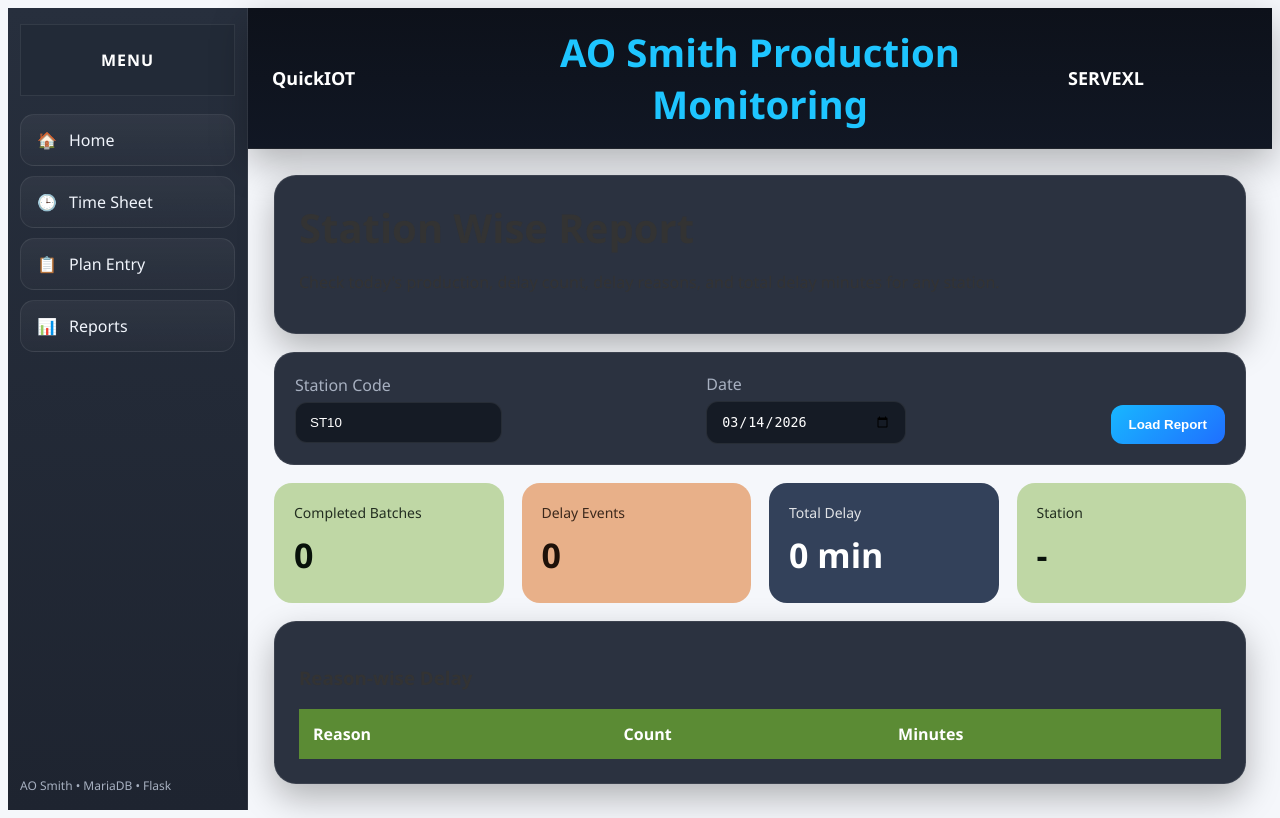
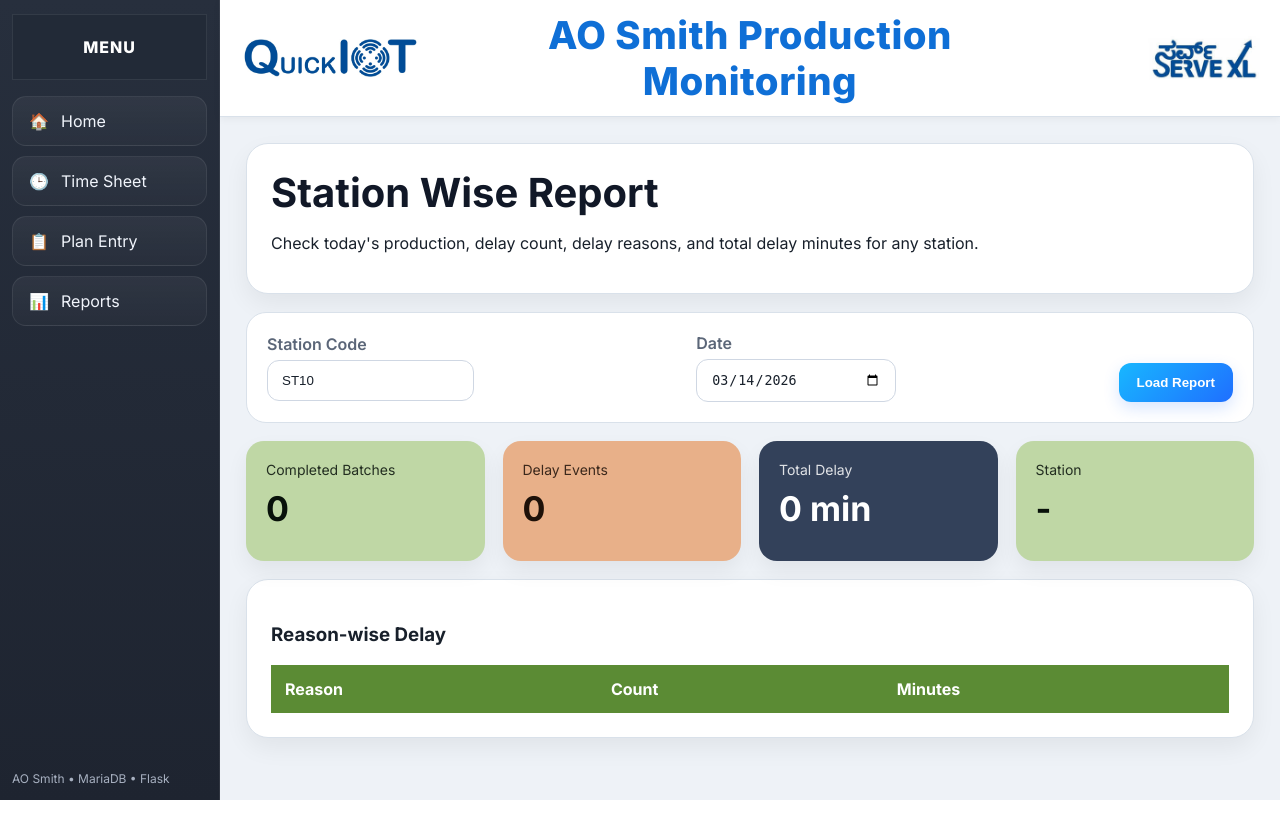
Before and after one commit to mkrishna9394-lab/AO-Smith, a Flask app: page /reports/ in a window 1280 px wide. Run offline with Flask 3, Linux system fonts and the light colour scheme; lists and menus that the app fills with data are empty; parts of the project's set-up code (start-up, migrations or seed data) failed here and were passed over.

Commit message:
css, layout

```diff
--- a/app/static/css/style.css
+++ b/app/static/css/style.css
@@ -1,43 +1,80 @@
 :root {
-  --bg: #1f2430;
-  --panel: #2b3240;
-  --panel-2: #303949;
-  --line: rgba(255,255,255,0.08);
-  --text: #f5f7fb;
-  --muted: #a7b0c0;
+  --bg: #eef2f7;
+  --sidebar-bg-1: #272f3d;
+  --sidebar-bg-2: #1e2430;
+  --sidebar-box: #222a37;
+  --line: rgba(255, 255, 255, 0.08);
+  --line-light: #d9e1ea;
+  --text: #18202b;
+  --muted: #6b7688;
   --green-soft: #bfd7a5;
   --green: #5d8f34;
   --peach: #e8b089;
   --navy: #33415a;
-  --shadow: 0 14px 35px rgba(0,0,0,.28);
+  --white: #ffffff;
+  --card-border: #cfd7e3;
+  --card-shadow: 0 10px 25px rgba(0, 0, 0, 0.08);
+  --soft-shadow: 0 2px 8px rgba(0, 0, 0, 0.05);
+  --title-blue: #0f6fd6;
+  --accent-blue: #18b7ff;
+  --accent-blue-2: #1f6fff;
 }
-* { box-sizing: border-box; }
+
+* {
+  box-sizing: border-box;
+}
+
+html,
 body {
-    background-color: #f5f7fb;
-    font-family: 'Segoe UI', Tahoma, Geneva, Verdana, sans-serif;
-    color: #333;
+  margin: 0;
+  padding: 0;
+  min-height: 100%;
+  font-family: 'Inter', sans-serif;
+  background: var(--bg);
+  color: var(--text);
 }
-.app-shell { display: flex; min-height: 100vh; }
+
+body {
+  background-color: var(--bg);
+}
+
+a {
+  color: inherit;
+}
+
+.app-shell {
+  display: flex;
+  min-height: 100vh;
+}
+
+/* SIDEBAR */
+
 .sidebar {
-  width: 240px;
-  background: linear-gradient(180deg, #272f3d, #1e2430);
+  width: 220px;
+  background: linear-gradient(180deg, var(--sidebar-bg-1), var(--sidebar-bg-2));
   border-right: 1px solid var(--line);
-  padding: 16px 12px;
+  padding: 14px 12px;
   display: flex;
   flex-direction: column;
   justify-content: space-between;
 }
+
 .menu-box {
-  background: #222a37;
+  background: var(--sidebar-box);
   color: #fff;
   font-weight: 800;
-  letter-spacing: .06em;
-  padding: 24px 18px;
+  letter-spacing: 0.06em;
+  padding: 22px 18px;
   text-align: center;
   border: 1px solid var(--line);
-  margin-bottom: 18px;
+  margin-bottom: 16px;
 }
-.sidebar-nav { display: grid; gap: 10px; }
+
+.sidebar-nav {
+  display: grid;
+  gap: 10px;
+}
+
 .nav-item {
   display: flex;
   align-items: center;
@@ -48,100 +85,453 @@ body {
   background: linear-gradient(180deg, rgba(255,255,255,0.05), rgba(255,255,255,0.02));
   border: 1px solid var(--line);
   border-radius: 14px;
-  transition: .25s ease;
+  transition: 0.25s ease;
 }
-.nav-item:hover { transform: translateX(4px); background: rgba(232,176,137,.14); }
-.nav-icon { width: 20px; text-align: center; }
-.sidebar-footer { color: var(--muted); font-size: 12px; }
-.main-content { flex: 1; }
+
+.nav-item:hover {
+  transform: translateX(4px);
+  background: rgba(232, 176, 137, 0.14);
+}
+
+.nav-icon {
+  width: 20px;
+  text-align: center;
+}
+
+.sidebar-footer {
+  color: #a7b0c0;
+  font-size: 12px;
+  padding-top: 10px;
+}
+
+/* MAIN */
+
+.main-content {
+  flex: 1;
+  background: var(--bg);
+}
+
+/* TOPBAR */
+
 .topbar {
   display: grid;
-  grid-template-columns: 180px 1fr 180px;
+  grid-template-columns: 220px 1fr 220px;
   align-items: center;
-  background: linear-gradient(180deg, #0d111a 0%, #111724 100%);
-  padding: 18px 24px;
-  border-bottom: 1px solid var(--line);
-  box-shadow: var(--shadow);
+  gap: 16px;
+  padding: 12px 20px;
+  background: var(--white);
+  border-bottom: 1px solid var(--line-light);
+  box-shadow: var(--soft-shadow);
 }
-.brand-left, .brand-right { font-size: 18px; font-weight: 800; color: #fff; }
+
+.brand-left,
+.brand-right {
+  display: flex;
+  align-items: center;
+}
+
+.brand-right {
+  justify-content: flex-end;
+}
+
 .brand-center {
   text-align: center;
   font-size: clamp(24px, 3vw, 42px);
   font-weight: 800;
-  color: #1ec5ff;
+  color: var(--title-blue);
+  letter-spacing: 0.5px;
 }
-.page-wrap { padding: 26px; }
-.narrow { max-width: 1400px; }
-.section-title-row, .filter-bar { display: flex; gap: 16px; justify-content: space-between; align-items: center; flex-wrap: wrap; }
-.section-title-row h1, .report-header-card h1, .panel-card h1 { margin: 0; font-size: 40px; }
+
+.top-logo {
+  display: block;
+  width: auto;
+  object-fit: contain;
+}
+
+.quick-logo {
+  max-height: 52px;
+  max-width: 180px;
+}
+
+.servexl-logo {
+  max-height: 46px;
+  max-width: 140px;
+}
+
+/* PAGE */
+
+.page-wrap {
+  padding: 26px;
+}
+
+.narrow {
+  max-width: 1600px;
+}
+
+.section-title-row,
+.filter-bar {
+  display: flex;
+  gap: 16px;
+  justify-content: space-between;
+  align-items: center;
+  flex-wrap: wrap;
+}
+
+.section-title-row h1,
+.report-header-card h1,
+.panel-card h1 {
+  margin: 0;
+  font-size: 40px;
+  color: #111827;
+}
+
 .primary-btn {
-  background: linear-gradient(135deg, #18b7ff, #1f6fff);
-  color: white; border: 0; padding: 12px 18px; border-radius: 12px; text-decoration: none; font-weight: 700; cursor: pointer;
+  background: linear-gradient(135deg, var(--accent-blue), var(--accent-blue-2));
+  color: white;
+  border: 0;
+  padding: 12px 18px;
+  border-radius: 12px;
+  text-decoration: none;
+  font-weight: 700;
+  cursor: pointer;
+  box-shadow: 0 6px 16px rgba(31, 111, 255, 0.18);
 }
+
+.primary-btn:hover {
+  opacity: 0.95;
+}
+
+/* DASHBOARD STATION GRID */
+
 .station-grid {
   display: grid;
   grid-template-columns: repeat(auto-fit, minmax(360px, 1fr));
-  gap: 28px;
+  gap: 26px;
   margin-top: 22px;
 }
+
 .station-card {
-  color: inherit; text-decoration: none; background: var(--panel); border: 1px solid var(--line); border-radius: 20px; overflow: hidden; box-shadow: var(--shadow);
+  color: inherit;
+  text-decoration: none;
+  background: var(--white);
+  border: 1px solid var(--card-border);
+  border-radius: 20px;
+  overflow: hidden;
+  box-shadow: var(--card-shadow);
 }
+
 .station-card-head {
-  background: var(--green-soft); color: #000; padding: 18px 24px; font-weight: 900; font-size: 24px;
+  background: var(--green-soft);
+  color: #000;
+  padding: 18px 24px;
+  font-weight: 900;
+  font-size: 24px;
 }
-.station-card-body { background: #eef0f3; color: #18202b; }
-.metric-row, .mini-line, .table-mini-header {
-  display: grid; grid-template-columns: 1fr 1fr; align-items: center; padding: 14px 18px; border-bottom: 1px solid #cad1d8;
+
+.station-card-body {
+  background: #f3f5f8;
+  color: #18202b;
 }
-.metric-row.split > div { display: flex; justify-content: space-between; gap: 10px; }
-.metric-row.compact { background: #f9fbff; }
-.metric-label { color: #4a5565; font-size: 14px; display: block; }
-.table-mini-header { background: #eac0a0; font-weight: 800; }
-.report-header-card, .panel-card, .list-card {
-  background: var(--panel); border: 1px solid var(--line); border-radius: 22px; padding: 24px; box-shadow: var(--shadow);
+
+.metric-row,
+.mini-line,
+.table-mini-header {
+  display: grid;
+  grid-template-columns: 1fr 1fr;
+  align-items: center;
+  padding: 14px 18px;
+  border-bottom: 1px solid #cad1d8;
 }
-.report-header-card { margin-bottom: 18px; }
-.filter-bar { background: var(--panel); padding: 20px; border-radius: 20px; border: 1px solid var(--line); margin-bottom: 18px; }
-.filter-bar label { display: block; color: var(--muted); margin-bottom: 6px; }
-.filter-bar input {
-  min-width: 200px; background: #151b25; color: #fff; border: 1px solid var(--line); border-radius: 12px; padding: 12px 14px;
+
+.metric-row.split > div {
+  display: flex;
+  justify-content: space-between;
+  gap: 10px;
 }
-.filter-action { align-self: end; }
+
+.metric-row.compact {
+  background: #f9fbff;
+}
+
+.metric-label {
+  color: #4a5565;
+  font-size: 14px;
+  display: block;
+}
+
+.table-mini-header {
+  background: #eac0a0;
+  font-weight: 800;
+}
+
+/* CARDS / PANELS */
+
+.report-header-card,
+.panel-card,
+.list-card {
+  background: var(--white);
+  border: 1px solid var(--line-light);
+  border-radius: 22px;
+  padding: 24px;
+  box-shadow: 0 10px 25px rgba(0, 0, 0, 0.06);
+}
+
+.report-header-card {
+  margin-bottom: 18px;
+}
+
+.filter-bar {
+  background: var(--white);
+  padding: 20px;
+  border-radius: 20px;
+  border: 1px solid var(--line-light);
+  margin-bottom: 18px;
+}
+
+.filter-bar label {
+  display: block;
+  color: #5b6678;
+  margin-bottom: 6px;
+  font-weight: 600;
+}
+
+.filter-bar input,
+.filter-bar select {
+  min-width: 200px;
+  background: var(--white);
+  color: #18202b;
+  border: 1px solid var(--card-border);
+  border-radius: 12px;
+  padding: 12px 14px;
+  outline: none;
+}
+
+.filter-bar input:focus,
+.filter-bar select:focus {
+  border-color: #88b6f5;
+  box-shadow: 0 0 0 3px rgba(24, 183, 255, 0.12);
+}
+
+.filter-action {
+  align-self: end;
+}
+
+/* STATS */
+
 .stats-grid {
-  display: grid; grid-template-columns: repeat(auto-fit, minmax(220px, 1fr)); gap: 18px; margin-bottom: 18px;
+  display: grid;
+  grid-template-columns: repeat(auto-fit, minmax(220px, 1fr));
+  gap: 18px;
+  margin-bottom: 18px;
 }
+
 .stat-box {
-  border-radius: 18px; padding: 20px; display: flex; flex-direction: column; gap: 10px; min-height: 120px;
+  border-radius: 18px;
+  padding: 20px;
+  display: flex;
+  flex-direction: column;
+  gap: 10px;
+  min-height: 120px;
+  box-shadow: 0 10px 22px rgba(0, 0, 0, 0.06);
 }
-.stat-box span { font-size: 14px; opacity: .85; }
-.stat-box strong { font-size: 34px; }
-.stat-box.green { background: var(--green-soft); color: #08110a; }
-.stat-box.peach { background: var(--peach); color: #1e1109; }
-.stat-box.dark { background: var(--navy); color: #fff; }
-.report-table { width: 100%; border-collapse: collapse; overflow: hidden; }
+
+.stat-box span {
+  font-size: 14px;
+  opacity: 0.85;
+}
+
+.stat-box strong {
+  font-size: 34px;
+}
+
+.stat-box.green {
+  background: var(--green-soft);
+  color: #08110a;
+}
+
+.stat-box.peach {
+  background: var(--peach);
+  color: #1e1109;
+}
+
+.stat-box.dark {
+  background: var(--navy);
+  color: #fff;
+}
+
+/* TABLES */
+
+.report-table {
+  width: 100%;
+  border-collapse: collapse;
+  overflow: hidden;
+}
+
 .report-table th {
-  background: #5b8b34; color: white; text-align: left; padding: 14px; font-size: 16px;
+  background: #5b8b34;
+  color: white;
+  text-align: left;
+  padding: 14px;
+  font-size: 16px;
 }
+
 .report-table td {
-  background: #f3f4f6; color: #101722; padding: 14px; border-bottom: 1px solid #d5d9df;
+  background: #f3f4f6;
+  color: #101722;
+  padding: 14px;
+  border-bottom: 1px solid #d5d9df;
 }
-.table-link { color: #0a63ff; font-weight: 700; text-decoration: none; }
-.peach-head { background: #e7aa7f; color: #111; text-align: center; }
-.green-head { background: #aad08c; color: #111; text-align: center; }
-.time-sheet-grid { display: grid; gap: 8px; margin-top: 14px; }
-.time-sheet-row, .bottom-highlight {
-  display: grid; grid-template-columns: 1.6fr .8fr .6fr; gap: 14px; align-items: center; background: #eceef1; color: #111; padding: 14px 28px; border-radius: 14px; margin-bottom: 10px;
+
+.table-link {
+  color: #0a63ff;
+  font-weight: 700;
+  text-decoration: none;
 }
-.time-sheet-row strong, .bottom-highlight strong {
-  display: inline-block; text-align: center; background: #344159; color: white; padding: 8px 12px; border-radius: 10px;
+
+.table-link:hover {
+  text-decoration: underline;
 }
+
+.peach-head {
+  background: #e7aa7f;
+  color: #111;
+  text-align: center;
+}
+
+.green-head {
+  background: #aad08c;
+  color: #111;
+  text-align: center;
+}
+
+/* TIME SHEET */
+
+.time-sheet-grid {
+  display: grid;
+  gap: 8px;
+  margin-top: 14px;
+}
+
+.time-sheet-row,
 .bottom-highlight {
-  margin-top: 22px; background: var(--green-soft); font-weight: 800;
+  display: grid;
+  grid-template-columns: 1.6fr 0.8fr 0.6fr;
+  gap: 14px;
+  align-items: center;
+  background: #eceef1;
+  color: #111;
+  padding: 14px 28px;
+  border-radius: 14px;
+  margin-bottom: 10px;
+  border: 1px solid #dde3ea;
 }
-.plan-table tr:last-child td { background: #edc2a4; font-weight: 800; }
+
+.time-sheet-row strong,
+.bottom-highlight strong {
+  display: inline-block;
+  text-align: center;
+  background: #344159;
+  color: white;
+  padding: 8px 12px;
+  border-radius: 10px;
+  min-width: 80px;
+}
+
+.bottom-highlight {
+  margin-top: 22px;
+  background: var(--green-soft);
+  font-weight: 800;
+}
+
+/* PLAN ENTRY */
+
+.plan-table {
+  width: 100%;
+  border-collapse: collapse;
+}
+
+.plan-table tr:last-child td {
+  background: #edc2a4;
+  font-weight: 800;
+}
+
+/* GENERIC CARD */
+
+.card {
+  background: white;
+  border-radius: 10px;
+  box-shadow: 0 4px 10px rgba(0,0,0,0.05);
+  padding: 20px;
+}
+
+/* RESPONSIVE */
+
+@media (max-width: 1200px) {
+  .topbar {
+    grid-template-columns: 180px 1fr 180px;
+  }
+
+  .brand-center {
+    font-size: clamp(22px, 2.6vw, 34px);
+  }
+}
+
 @media (max-width: 960px) {
-  .app-shell { flex-direction: column; }
-  .sidebar { width: 100%; }
-  .topbar { grid-template-columns: 1fr; gap: 10px; text-align: center; }
+  .app-shell {
+    flex-direction: column;
+  }
+
+  .sidebar {
+    width: 100%;
+  }
+
+  .topbar {
+    grid-template-columns: 1fr;
+    text-align: center;
+    gap: 12px;
+  }
+
+  .brand-left,
+  .brand-right {
+    justify-content: center;
+  }
+
+  .page-wrap {
+    padding: 18px;
+  }
+
+  .section-title-row h1,
+  .report-header-card h1,
+  .panel-card h1 {
+    font-size: 30px;
+  }
+
+  .time-sheet-row,
+  .bottom-highlight {
+    grid-template-columns: 1fr;
+    text-align: center;
+  }
 }
+
+@media (max-width: 640px) {
+  .station-grid {
+    grid-template-columns: 1fr;
+  }
+
+  .metric-row,
+  .mini-line,
+  .table-mini-header {
+    grid-template-columns: 1fr;
+    gap: 8px;
+  }
+
+  .quick-logo {
+    max-width: 150px;
+    max-height: 44px;
+  }
+
+  .servexl-logo {
+    max-width: 120px;
+    max-height: 38px;
+  }
+}
--- a/app/templates/base/layout.html
+++ b/app/templates/base/layout.html
@@ -29,9 +29,15 @@
 
         <main class="main-content">
             <header class="topbar">
-                <div class="brand-left">QuickIOT</div>
+                <div class="brand-left">
+                    <img src="{{ url_for('static', filename='images/quick_iot.png') }}" alt="QuickIOT" class="top-logo quick-logo">
+                </div>
+
                 <div class="brand-center">{{ app_name }}</div>
-                <div class="brand-right">SERVEXL</div>
+
+                <div class="brand-right">
+                    <img src="{{ url_for('static', filename='images/servexl.png') }}" alt="SERVEXL" class="top-logo servexl-logo">
+                </div>
             </header>
             {% block content %}{% endblock %}
         </main>
```
Also changed, not shown: app/static/images/quick_iot.png (added), app/static/images/servexl.png (added).
